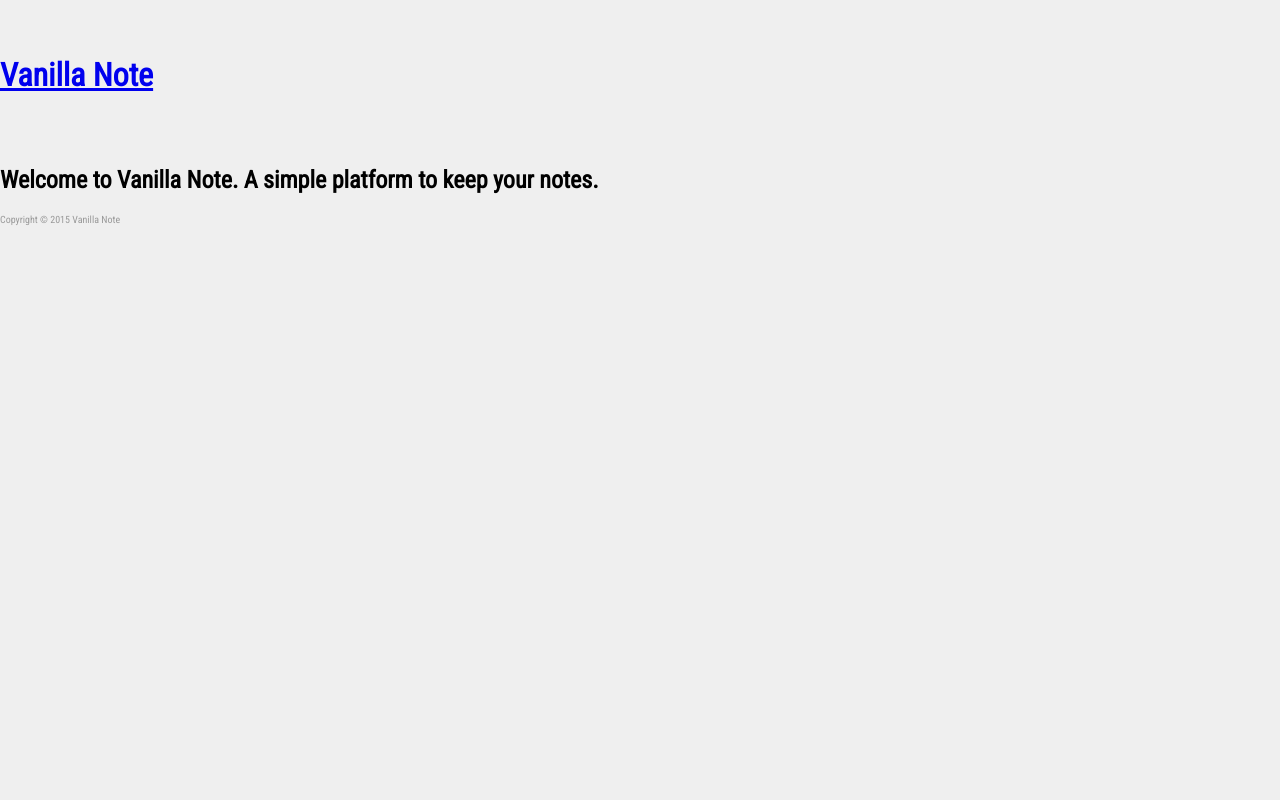
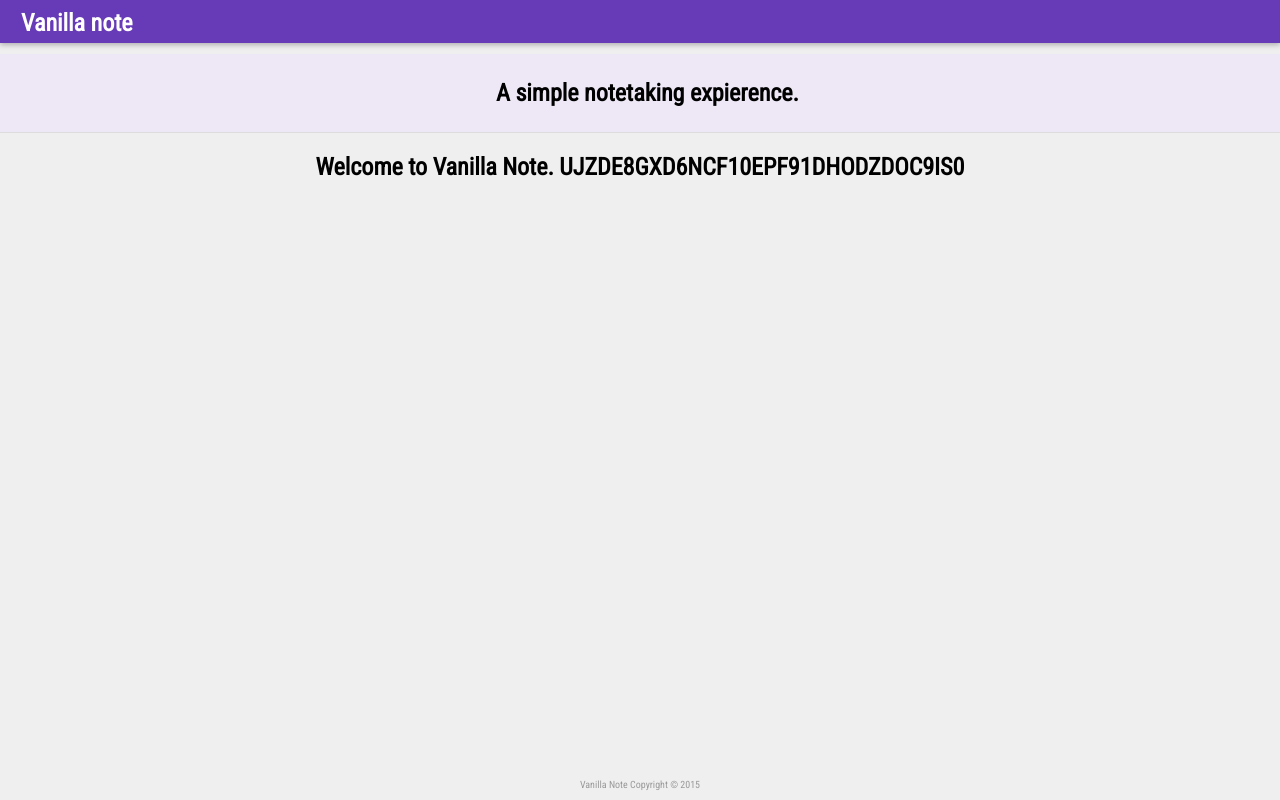
Before and after one commit to joelcolucci/vanillanote, a Flask app: page / in a window 1280 px wide. Run offline with Flask 2, Linux system fonts and the light colour scheme; parts of the project's set-up code (start-up, migrations or seed data) failed here and were passed over; some libraries are stand-ins or nearby versions.

Commit message:
impd basic styling for login page, login looks to be working

```diff
--- a/app.py
+++ b/app.py
@@ -104,6 +104,7 @@ def deleteNotebook(notebook_id):
     else:
         return render_template('view_notebooks.html')
 
+
 @app.route("/notebook/<int:notebook_id>/notes", methods=['GET'])
 @app.route('/notebook/<int:notebook_id>/notes/new', methods=['GET','POST'])
 def newNote(notebook_id):
@@ -134,7 +135,6 @@ def newNote(notebook_id):
         return render_template('view_new_note.html', notes=notes, notebook_id=notebook_id)
 
 
-
 @app.route('/notebook/<int:notebook_id>/notes/<int:note_id>', methods=['GET'])
 def viewNote(notebook_id, note_id):
     # If user not logged in redirect back to home
@@ -146,7 +146,6 @@ def viewNote(notebook_id, note_id):
     note = session.query(Note).filter_by(id=note_id).one()
 
     return render_template('view_notes.html', notes=notes, notebook_id=notebook_id, note=note)
-
 
 
 @app.route('/notebook/<int:notebook_id>/notes/<int:note_id>/edit', methods=['POST'])
@@ -177,7 +176,6 @@ def deleteNote(notebook_id, note_id):
         session.commit()
 
         return redirect(url_for('newNote', notebook_id=notebook_id))
-
 
 
 @app.route('/gconnect', methods=['POST'])
--- a/static/css/layout.css
+++ b/static/css/layout.css
@@ -49,12 +49,29 @@ body {
     margin: 5px 10px;
 }
 
+.heading-xl {
+    margin-top: 8px;
+    margin-left: 20px;
+    font-size: 24px;
+}
+
 .toolbar-section {
     display: inline-block;
     width: 49%;
+
 }
 
+.btn-signin {
+    padding: 8px 5px 5px;
+}
 
+.login-page .toolbar-section {
+    vertical-align: top;
+}
+
+.login-page {
+    padding-top: 54px;
+}
 
 
 
@@ -66,6 +83,7 @@ body {
     background: #EDE7F6;
     padding: 5px;
     border-bottom: 1px solid #ddd;
+
 }
 
 .secondary-toolbar-heading {
--- a/templates/login.html
+++ b/templates/login.html
@@ -1,12 +1,11 @@
 {% extends "wrapper_login.html" %}
 {% block content %}
 
-<div class="container">
-    <div class="row">
-        <div class="col-12">
-            <h2>Welcome to Vanilla Note. A simple platform to keep your notes.</h2>
-        </div>
-    </div>
+<div class="secondary-toolbar text-center">
+    <h2 class="secondary-toolbar-heading">A simple notetaking expierence.</h2>
+</div>
+<div class="text-center">
+    <h2>Welcome to Vanilla Note. {{STATE}}</h2>
 </div>
 
 {% endblock %}
--- a/templates/wrapper_login.html
+++ b/templates/wrapper_login.html
@@ -7,24 +7,22 @@
     <title>Vanilla Note</title>
     <link href='http://fonts.googleapis.com/css?family=Roboto+Condensed|Courgette' rel='stylesheet' type='text/css'>
     <link href="{{ url_for('static', filename='css/normalize.css') }}" rel="stylesheet">
+
+    <link href="{{ url_for('static', filename='css/theme.css') }}" rel="stylesheet">
     <link href="{{ url_for('static', filename='css/layout.css') }}" rel="stylesheet">
-    <link href="{{ url_for('static', filename='css/theme.css') }}" rel="stylesheet">
     <link href="{{ url_for('static', filename='css/styles.css') }}" rel="stylesheet">
 
     <!--LOAD PRE-REQUISITES FOR GOOGLE SIGN IN -->
     <script src="//ajax.googleapis.com/ajax/libs/jquery/1.8.2/jquery.min.js"></script>
     <script src="//apis.google.com/js/platform.js?onload=start"></script>
 </head>
-<body>
-    <header class="main-header">
-        <div class="container">
-            <div class="row">
-                <div class="col-6">
-                    <h1 class="main-logo"><a href="/">Vanilla Note</a></h1>
+<body class="login-page">
+    <div class="primary-toolbar">
+        <div class="toolbar-section">
+            <h1 class="primary-toolbar-heading heading-xl">Vanilla note</h1>
         </div>
-                <div class="col-6 text-right">
-                    <div class="btn-signin">
-                        <div id="signInButton">
+        <div class="toolbar-section text-right">
+            <div id="signInButton" class="btn-signin">
                 <span class="g-signin"
                 data-scope="openid email"
                 data-clientid="980973912000-75uth7aseggpkhdp099henelus6c23pv.apps.googleusercontent.com"
@@ -37,21 +35,12 @@
             </div>
         </div>
     </div>
-            </div>
-        </div>
 
-    </header>
     {% block content %}
     {% endblock %}
     <div id="result"></div>
-    <footer>
-        <div class="container">
-            <div class="row">
-                <div class="col-12">
-                    <p class="copy-right">Copyright &copy; 2015 Vanilla Note</p>
-                </div>
-            </div>
-        </div>
+    <footer class="footer text-center">
+        <p class="copy-right"> Vanilla Note Copyright &copy; 2015</p>
     </footer>
     <script>
         function signInCallback(authResult) {
```
Lines whose indentation alone changed are shown as unchanged.
